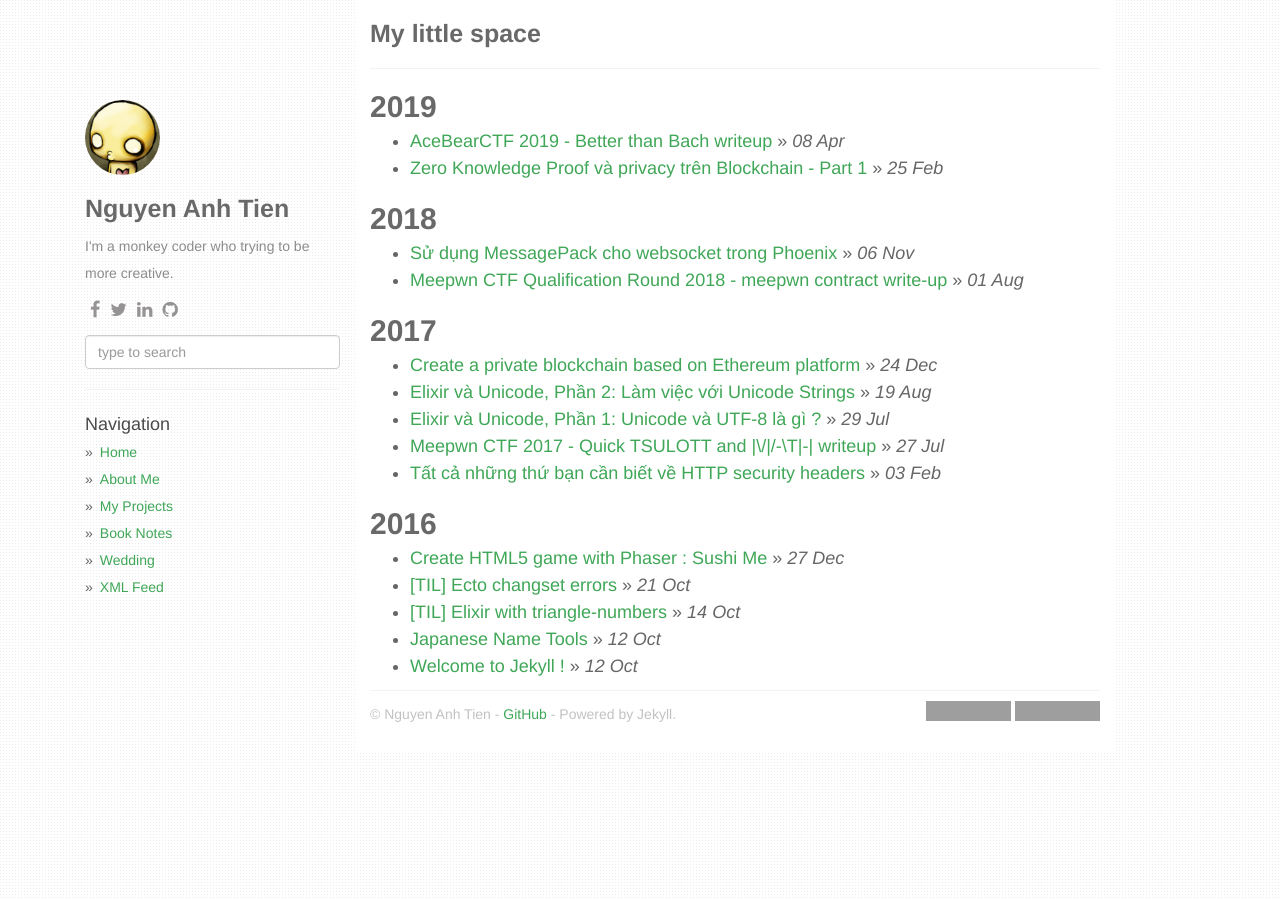
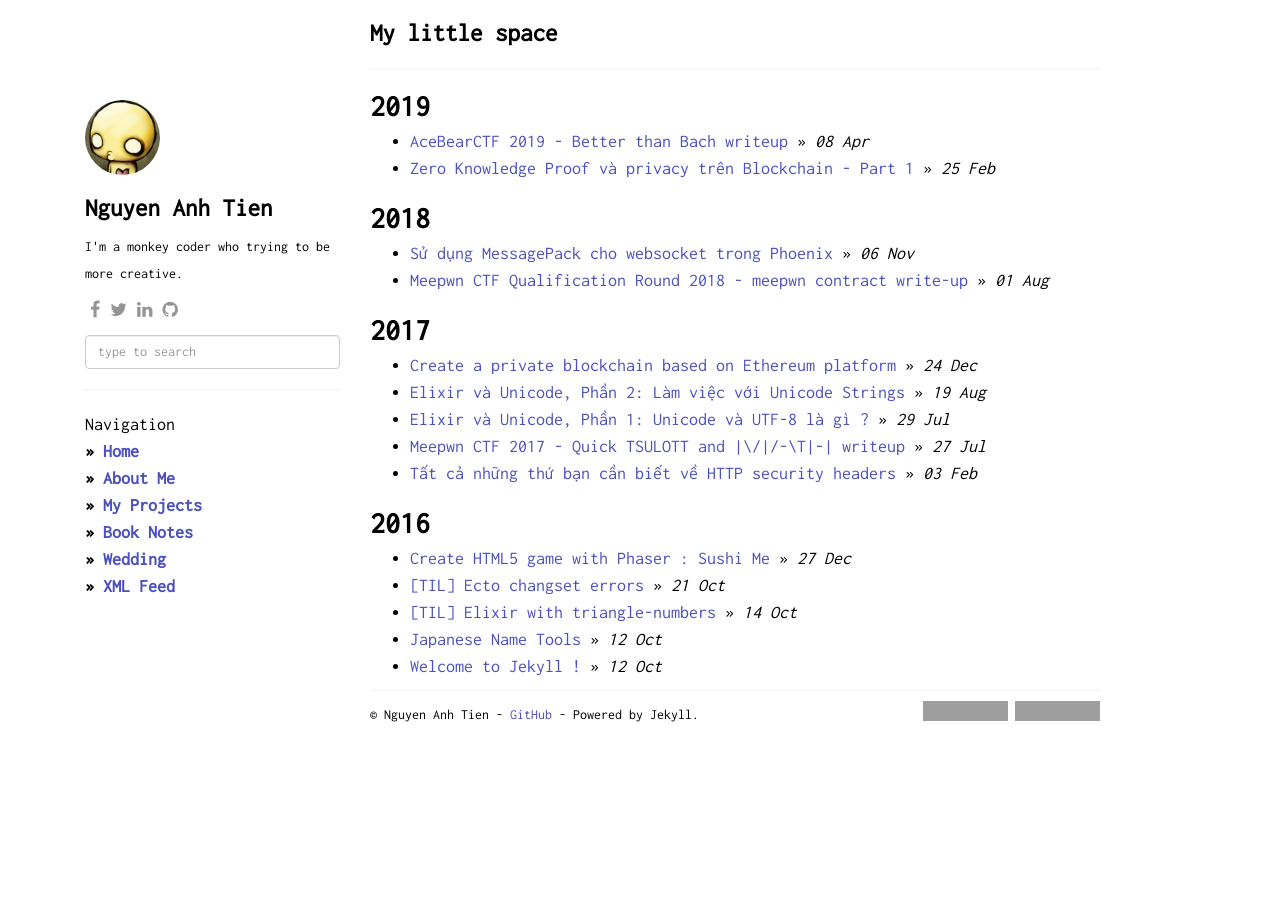
Before and after one commit to vigov5/vigov5.github.io, a Jekyll site: the page built from index.html, in a window 1280 px wide. Built offline with Jekyll 4.4.1, drawn with Linux system fonts in a browser that asks for light colours; nearby versions of some CDN libraries; the list of posts is cut into pages by our own code; grey boxes are pictures that could not be loaded.

Commit message:
Update style

```diff
--- a/_layouts/default.html
+++ b/_layouts/default.html
@@ -3,6 +3,7 @@
 ---
 <!DOCTYPE html>
 <html>
+
   <head>
     <meta charset="utf-8">
     <meta http-equiv="X-UA-Compatible" content="IE=edge,chrome=1">
@@ -86,13 +88,14 @@
     {% endif %}
 
     <!-- Font awesome icons -->
-    <link href="https://maxcdn.bootstrapcdn.com/font-awesome/4.6.3/css/font-awesome.min.css" rel="stylesheet" integrity="sha384-T8Gy5hrqNKT+hzMclPo118YTQO6cYprQmhrYwIiQ/3axmI1hQomh7Ud2hPOy8SP1" crossorigin="anonymous">
+    <link href="https://maxcdn.bootstrapcdn.com/font-awesome/4.6.3/css/font-awesome.min.css" rel="stylesheet"
+      integrity="sha384-T8Gy5hrqNKT+hzMclPo118YTQO6cYprQmhrYwIiQ/3axmI1hQomh7Ud2hPOy8SP1" crossorigin="anonymous">
     <!-- syntax highlighting CSS -->
     <link rel="stylesheet" href="/static/css/syntax.css">
     <!-- Bootstrap core CSS -->
     <link href="/static/css/bootstrap.min.css" rel="stylesheet">
     <!-- Fonts -->
-    <link href="https://fonts.googleapis.com/css?family=Roboto+Condensed:400,300italic,300,400italic,700&amp;subset=latin,latin-ext" rel="stylesheet" type="text/css">
+    <link href="https://fonts.googleapis.com/css?family=Inconsolata" rel="stylesheet" />
     <!-- Custom CSS -->
     <link rel="stylesheet" href="/static/css/super-search.css">
     <link rel="stylesheet" href="/static/css/thickbox.css">
@@ -154,8 +160,10 @@
           - <a href="{{ site.github }}">{{ site.github }}</a> - Powered by Jekyll.
           {% endif %}
           <div class="btn-github" style="float:right;">
-            <iframe src="https://ghbtns.com/github-btn.html?user=vigov5&repo=vigov5.github.io&type=star&count=true" frameborder="0" scrolling="0" width="85" height="20px"></iframe>
-            <iframe src="https://ghbtns.com/github-btn.html?user=vigov5&repo=vigov5.github.io&type=fork&count=true" frameborder="0" scrolling="0" width="85" height="20px"></iframe>
+            <iframe src="https://ghbtns.com/github-btn.html?user=vigov5&repo=vigov5.github.io&type=star&count=true"
+              frameborder="0" scrolling="0" width="85" height="20px"></iframe>
+            <iframe src="https://ghbtns.com/github-btn.html?user=vigov5&repo=vigov5.github.io&type=fork&count=true"
+              frameborder="0" scrolling="0" width="85" height="20px"></iframe>
           </div>
         </footer>
       </div>
--- a/static/css/main.css
+++ b/static/css/main.css
@@ -1,10 +1,17 @@
+* {
+  -webkit-font-smoothing: antialiased;
+  -moz-osx-font-smoothing: grayscale;
+}
+
 body {
-  background: url("/static/img/subtle_dots.png");
+  font-size: 100%;
+  font-family: "Inconsolata", "Ubuntu Mono", "Helvetica Neue", Helvetica, Arial, sans-serif;
   line-height: 1.5em;
-  font-weight: 300;
   font-size: 18px;
-  color: #666;
+  font-weight: 400;
+  color: #000;
 }
+
 hr {
   margin-top: 20px;
   margin-bottom: 20px;
@@ -12,26 +19,37 @@
   border-top: 1px solid #F7F1F1;
   border-bottom: 1px solid #fff;
 }
-span.time, span.categories {
+
+span.time,
+span.categories {
   color: #ADADAD;
   margin-bottom: 5px;
   font-size: 14px;
 }
-h1, h2, h3 {
-  color: #696969;
+
+h1,
+h2,
+h3 {
   font-weight: 600;
 }
+
 h1 {
   margin-bottom: 10px;
   font-size: 25px;
 }
-h2, h3 {
+
+h2,
+h3 {
   margin-bottom: 5px;
 }
-a, a:link, a:active {
+
+a,
+a:link,
+a:active {
   text-decoration: none;
-  color: #3fa757;
+  color: #4c51bf;
 }
+
 a:hover {
   color: #B3B3B3;
   text-decoration: underline;
@@ -41,14 +59,19 @@
 .main-layout {
   background: #fff;
 }
+
 .sidebar-nav {
   margin: 0;
   padding: 0;
+  font-weight: 700;
+  font-size: 18px;
 }
+
 .sidebar-nav li {
   margin: 0;
   list-style: none;
 }
+
 .sidebar-nav li::before {
   content: "»";
   margin-right: .5em;
@@ -64,9 +87,11 @@
   font-size: 14px;
   border: none;
 }
+
 div.content .highlight {
-	background: #333333;
+  background: #333333;
 }
+
 footer {
   border-top: 1px solid #F7F1F1;
   width: 100%;
@@ -74,7 +99,6 @@
   margin-top: 10px;
   margin-bottom: 3em;
   padding-top: 10px;
-  color: #C2C2C2;
   font-size: 14px;
   bottom: 0;
   padding-bottom: 10px;
@@ -84,17 +108,17 @@
 div.col-sm-3 {
   margin-top: 100px;
   font-size: 14px;
-  color: #666;
 }
+
 div.col-sm-3 strong {
   font-size: 18px;
-  color: #4A4A4A;
   font-weight: normal;
 }
+
 div.col-sm-3 div.profile-about {
   margin-top: 10px;
-  color: #8C8C8C;
 }
+
 div.col-sm-3 img.profile-avatar {
   border-radius: 150px;
   -webkit-border-radius: 150px;
@@ -112,37 +136,44 @@
   width: auto;
   overflow: hidden;
 }
+
 .PageNavigation a {
   display: block;
   width: 50%;
   float: left;
   margin: 1em 0;
 }
+
 .PageNavigation .next {
   text-align: right;
 }
+
 .PageNavigation .prev {
   text-align: left;
 }
 
 /* Social Icons */
-.social{
+.social {
   display: block;
   margin: 10px 0;
 }
+
 .social ul {
   list-style-type: none;
   margin: 0;
   padding: 0;
 }
+
 .social ul li {
   display: inline-block;
   margin: 0 5px;
 }
+
 .social li a {
   font-size: 18px;
   color: #969394;
 }
+
 .social li a:hover {
   color: #6D6D6D;
 }
@@ -152,6 +183,7 @@
   border-top: 1px solid #f0f0f0;
   border-bottom: 1px solid #f0f0f0;
 }
+
 .post-content img,
 .content img {
   max-width: 100%
@@ -164,6 +196,7 @@
     max-width: 255px;
   }
 }
+
 @media (max-width: 768px) {
   div.col-sm-3 {
     margin-top: 30px;
```
Also changed, not shown: other parts of _layouts/default.html (+12 -6 lines). Lines whose indentation alone changed are shown as unchanged.
